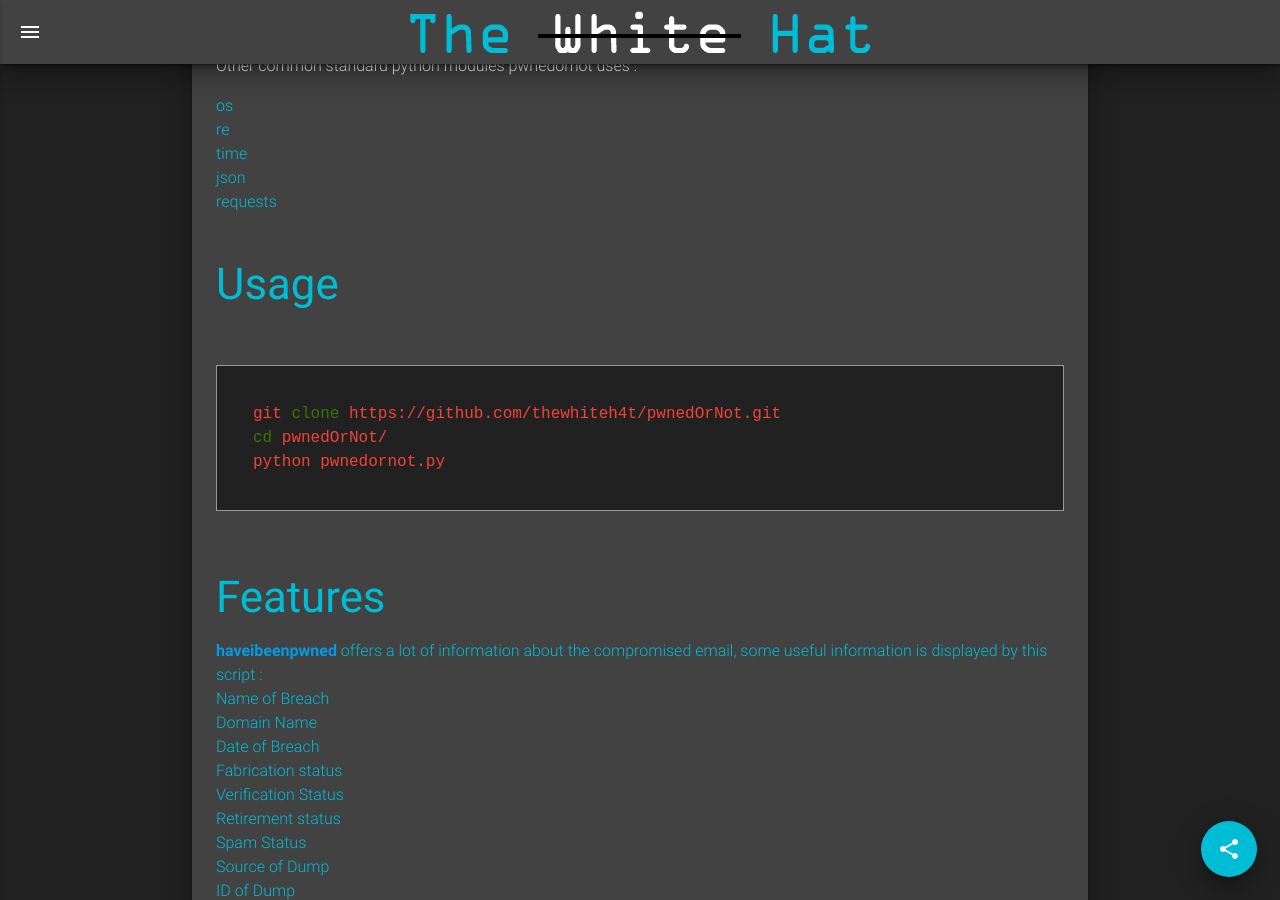
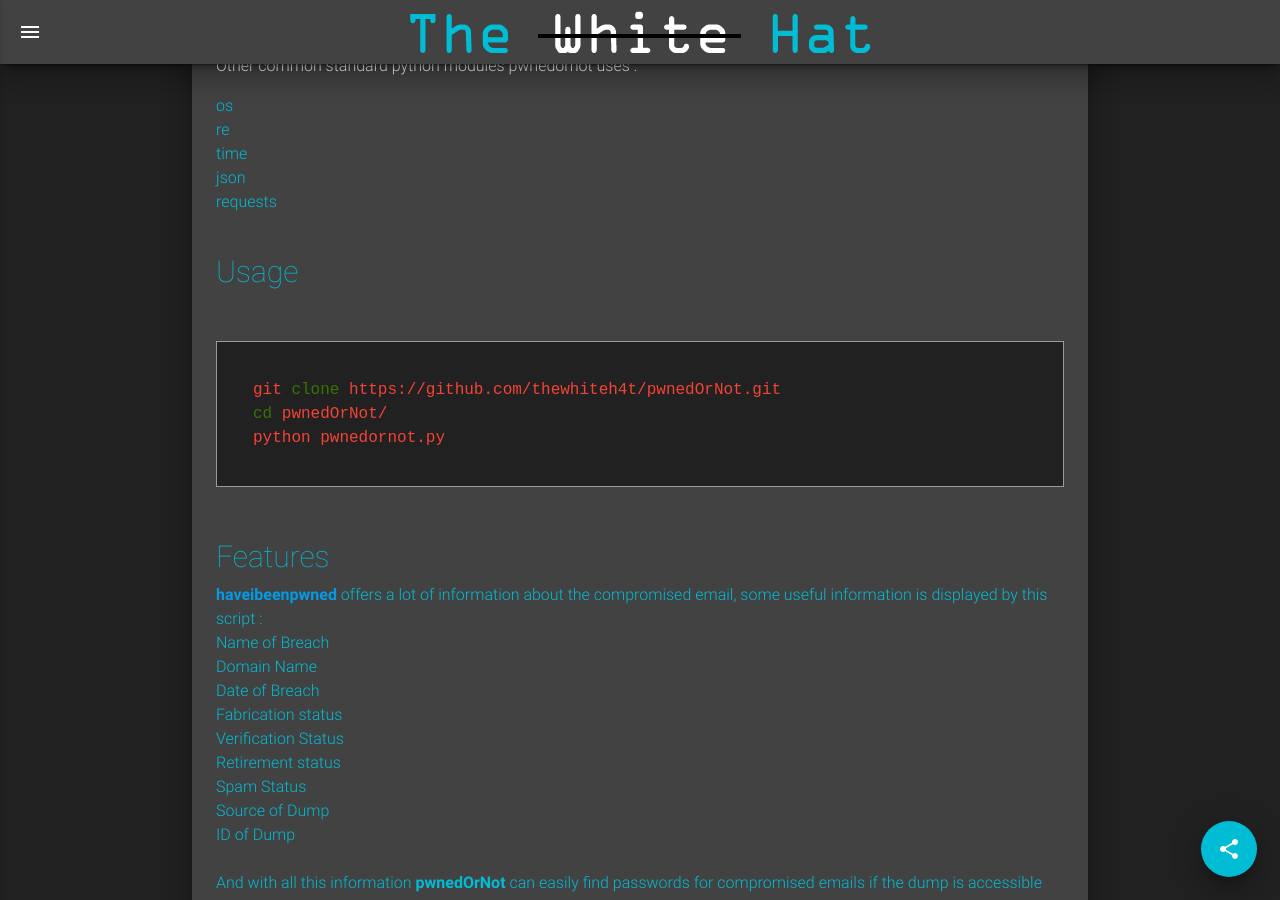
Before and after one commit to thewhiteh4t/thewhiteh4t.github.io, a Jekyll site: the page built from _posts/2018-05-26-pwnedornot.md, in a window 1280 px wide and 900 px high, scrolled down 1225 px. Built offline with Jekyll 4.4.1, drawn with Linux system fonts in a browser that asks for light colours; nearby versions of some CDN libraries; our own code applies the rules of GitHub Pages for plain Markdown files.

Commit message:
Update from Forestry.io - 2018-05-26-pwnedornot.md

```diff
--- a/_posts/2018-05-26-pwnedornot.md
+++ b/_posts/2018-05-26-pwnedornot.md
@@ -72,7 +72,7 @@ Other common standard python modules pwnedornot uses :
 
 <br>
 
-<h3>Usage</h3>
+<h4 class="cyan-text subtitle">Usage</h4>
 
 <br>
 
@@ -83,7 +83,7 @@ python pwnedornot.py
 
 <br>
 
-<h3>Features</h3>
+<h5 class="cyan-text subtitle">Features</h5>
 
 <b><a href="[https://haveibeenpwned.com/API/v2](https://haveibeenpwned.com/API/v2)">haveibeenpwned</a></b> offers a lot of information about the compromised email, some useful information is displayed by this script :
 
@@ -113,7 +113,7 @@ And with all this information <b>pwnedOrNot</b> can easily find passwords for co
 
 <br>
 
-<h3>Screenshots</h3>
+<h6 class="cyan-text subtitle">Screenshots</h6>
 
 !\[example\](https://github.com/thewhiteh4t/pwnedOrNot/blob/master/pwned1.png)
 
```
